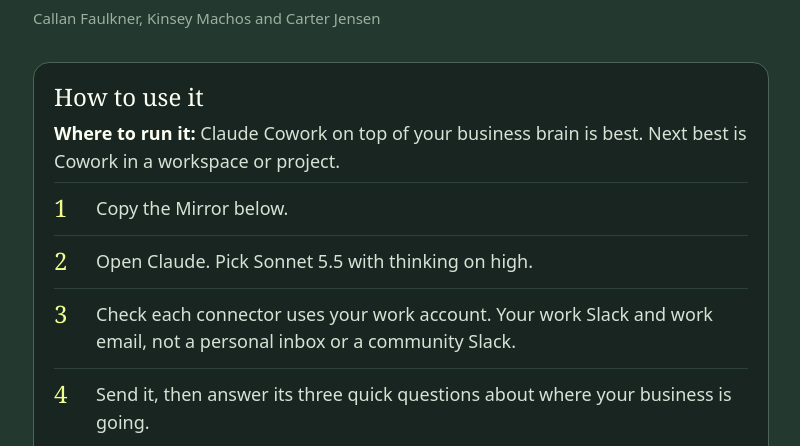
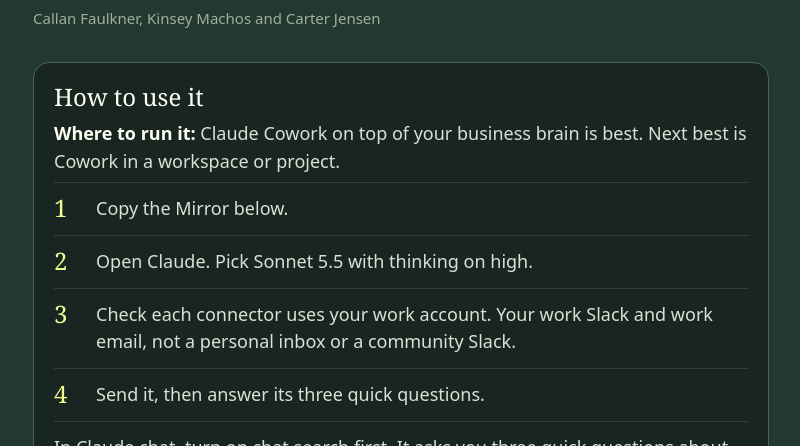
Before and after one commit to TheUncommonBusiness/ucl-prompts, a plain HTML site: page index.html in a window 1280 px wide. Shown: the part 340-786 px from the top of the page, without its empty margins (239-1039 px from the left). Drawn offline with Linux system fonts and the light colour scheme.

Commit message:
How-to step 4 matches slide 5 word for word
Co-Authored-By: Claude Opus 5.5 <noreply@anthropic.com>

```diff
--- a/index.html
+++ b/index.html
@@ -121,7 +121,7 @@ pre{padding:20px 22px;font-size:16px}
 <li><span>Copy the Mirror below.</span></li>
 <li><span>Open Claude. Pick Sonnet 5.5 with thinking on high.</span></li>
 <li><span>Check each connector uses your work account. Your work Slack and work email, not a personal inbox or a community Slack.</span></li>
-<li><span>Send it, then answer its three quick questions about where your business is going.</span></li>
+<li><span>Send it, then answer its three quick questions.</span></li>
 </ol>
 <p class="after">In Claude chat, turn on chat search first. It asks you three quick questions about where your business is going, then takes about 5 minutes.</p>
 </section>
```
